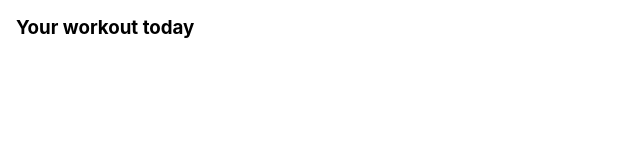
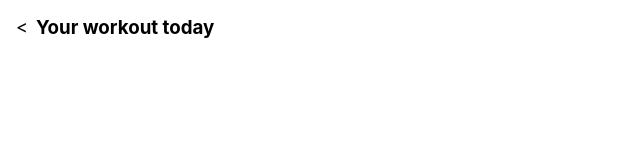
Before and after one commit to Yobuligo/workout.react, a React (Create React App) app: page /workout in a window 1280 px wide. Shown: the top 160 px of the page, without its empty margins (0-640 px from the left). Built offline with nearby package versions, Linux system fonts and the light colour scheme.

Commit message:
Add navigate back function for page

```diff
--- /dev/null
+++ b/src/components/navigateBackButton/INavigateBackButtonProps.ts
@@ -0,0 +1,3 @@
+export interface INavigateBackButtonProps {
+  navigateBackPath: string;
+}
--- /dev/null
+++ b/src/components/navigateBackButton/NavigateBackButton.module.scss
@@ -0,0 +1,5 @@
+.navigateBackButton {
+    cursor: pointer;
+    font-size: large;
+    margin-right: 0.5rem;
+}
--- /dev/null
+++ b/src/components/navigateBackButton/NavigateBackButton.tsx
@@ -0,0 +1,19 @@
+import { useNavigate } from "react-router-dom";
+import { INavigateBackButtonProps } from "./INavigateBackButtonProps";
+import styles from "./NavigateBackButton.module.scss";
+
+export const NavigateBackButton: React.FC<INavigateBackButtonProps> = (
+  props
+) => {
+  const navigate = useNavigate();
+
+  const onNavigateBack = () => {
+    navigate(props.navigateBackPath);
+  };
+
+  return (
+    <div className={styles.navigateBackButton} onClick={onNavigateBack}>
+      {"<"}
+    </div>
+  );
+};
--- a/src/components/pages/IPageProps.ts
+++ b/src/components/pages/IPageProps.ts
@@ -3,6 +3,7 @@ import { ReactNode } from "react";
 export interface IPageProps {
   children?: ReactNode;
   footer?: ReactNode;
+  navigateBackPath?: string;
   subTitle?: string;
   title: string;
 }
--- a/src/components/pages/Page.module.scss
+++ b/src/components/pages/Page.module.scss
@@ -6,6 +6,12 @@ $borderLeft: 1rem;
 }
 
 .header h3 {
+  margin: 0;
+}
+
+.title {
+  display: flex;
+  flex-direction: row;
   margin: $borderLeft;
 }
 
--- a/src/components/pages/Page.tsx
+++ b/src/components/pages/Page.tsx
@@ -1,3 +1,4 @@
+import { NavigateBackButton } from "../navigateBackButton/NavigateBackButton";
 import { IPageProps } from "./IPageProps";
 import styles from "./Page.module.scss";
 
@@ -5,7 +6,12 @@ export const Page: React.FC<IPageProps> = (props) => {
   return (
     <div className={styles.page}>
       <header className={styles.header}>
-        <h3>{props.title}</h3>
+        <div className={styles.title}>
+          {props.navigateBackPath && (
+            <NavigateBackButton navigateBackPath={props.navigateBackPath} />
+          )}
+          <h3>{props.title}</h3>
+        </div>
         <div className={styles.subTitle}>{props.subTitle}</div>
       </header>
       <main className={styles.main}>{props.children}</main>
--- a/src/pages/WorkoutPage.tsx
+++ b/src/pages/WorkoutPage.tsx
@@ -6,5 +6,5 @@ import { IWorkoutPageProps } from "./IWorkoutPageProps";
 export const WorkoutPage: React.FC<IWorkoutPageProps> = () => {
   const { t } = useTranslation();
 
-  return <Page title={t(texts.workoutPage.title)}></Page>;
+  return <Page navigateBackPath="/" title={t(texts.workoutPage.title)}></Page>;
 };
```
